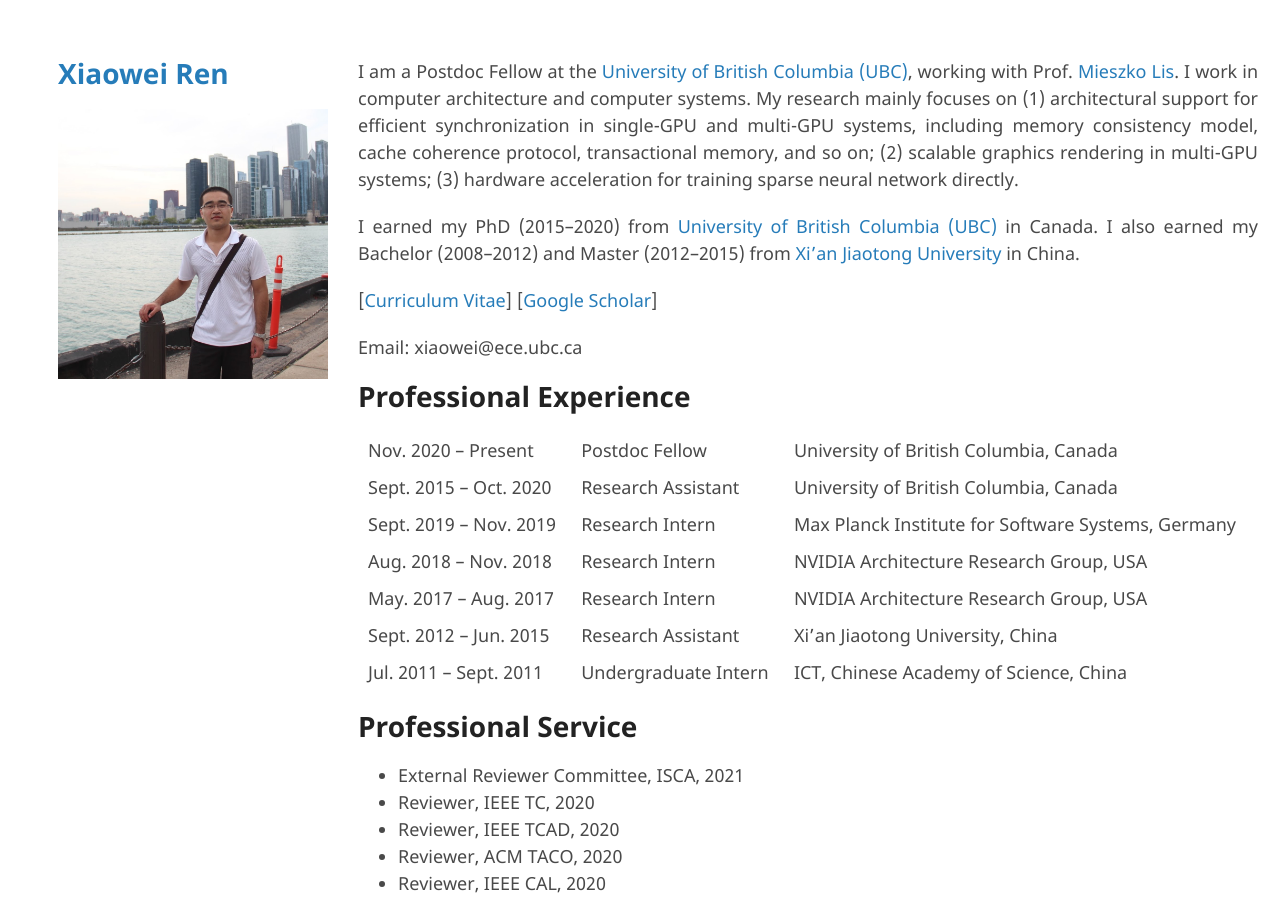
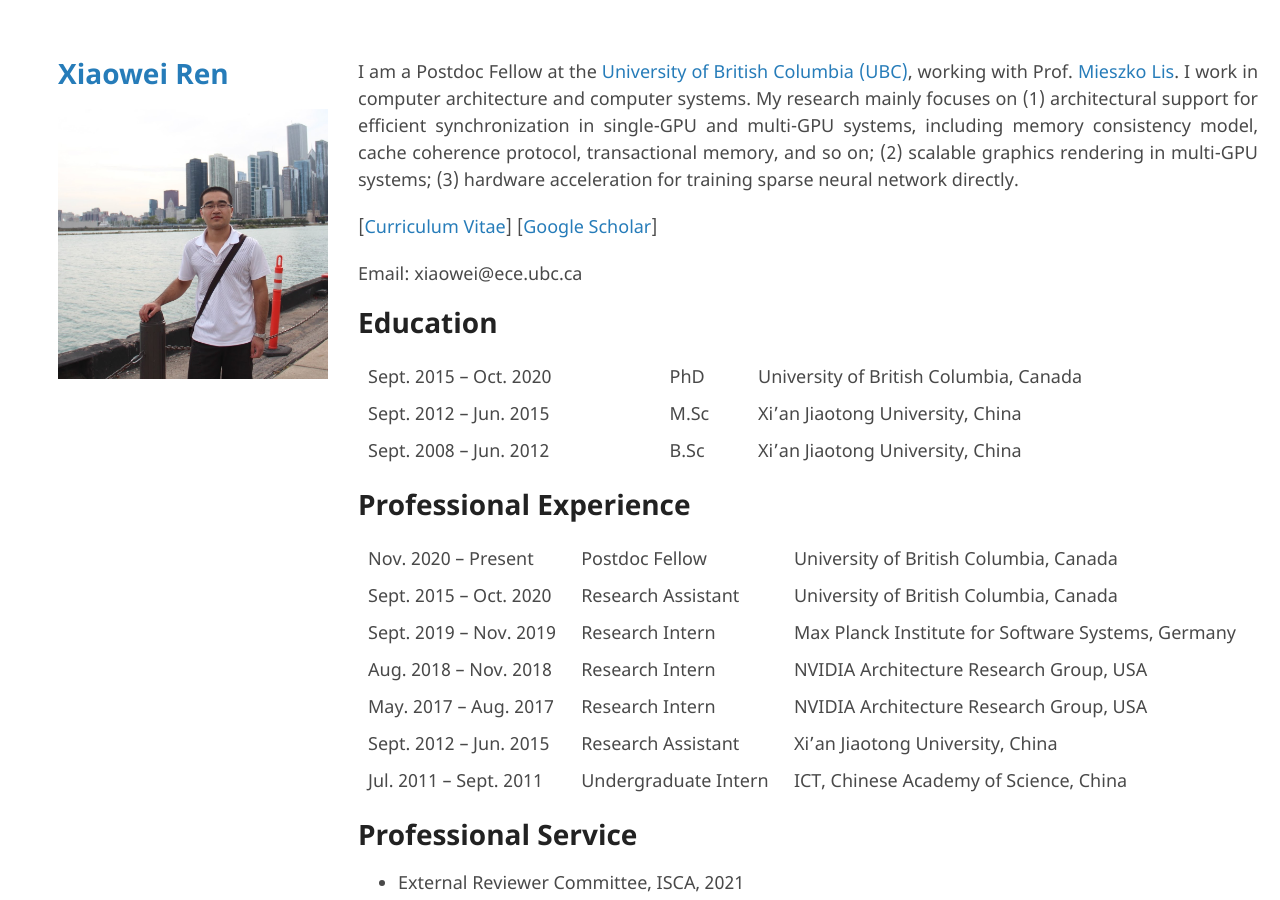
Before and after one commit to ericrxw/xiaoweiren, a Jekyll site: the page built from index.md, in a window 1280 px wide and 900 px high. Built offline with Jekyll 4.4.1, drawn with Linux system fonts in a browser that asks for light colours; our own code applies the rules of GitHub Pages for plain Markdown files; the repository's description, which GitHub fills in, is left out.

Commit message:
add education

```diff
--- a/index.md
+++ b/index.md
@@ -1,10 +1,15 @@
 I am a Postdoc Fellow at the [University of British Columbia (UBC)](http://www.ece.ubc.ca), working with Prof. [Mieszko Lis](http://mieszko.ece.ubc.ca). I work in computer architecture and computer systems. My research mainly focuses on (1) architectural support for efficient synchronization in single-GPU and multi-GPU systems, including memory consistency model, cache coherence protocol, transactional memory, and so on; (2) scalable graphics rendering in multi-GPU systems; (3) hardware acceleration for training sparse neural network directly.
-
-I earned my PhD (2015--2020) from [University of British Columbia (UBC)](http://www.ece.ubc.ca) in Canada. I also earned my Bachelor (2008--2012) and Master (2012--2015) from [Xi'an Jiaotong University](http://en.xjtu.edu.cn) in China.
 
 [[Curriculum Vitae](./docs/Xiaowei_Ren_CV.pdf)] [[Google Scholar](https://scholar.google.ca/citations?user=5t92QC0AAAAJ&hl=en)]
 
 Email: xiaowei@ece.ubc.ca
+
+# Education
+
+|Sept. 2015 -- Oct. 2020 | PhD  | University of British Columbia, Canada |
+|Sept. 2012 -- Jun. 2015 | M.Sc | Xi'an Jiaotong University, China       |
+|Sept. 2008 -- Jun. 2012 | B.Sc | Xi'an Jiaotong University, China       |
+
 
 # Professional Experience
 
```
